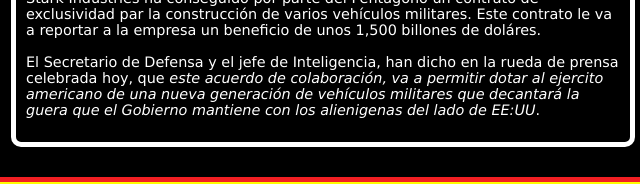
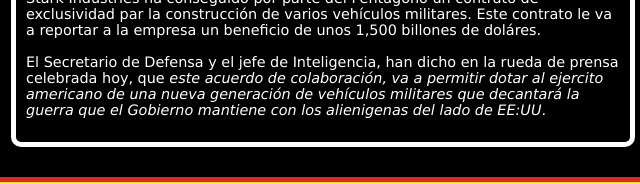
Before and after one commit to javimalvarez/marvel, a plain HTML site: page index.html in a window 1280 px wide. Shown: the part 631-815 px from the top of the page, 241-881 px from the left. Drawn offline with Linux system fonts and the light colour scheme.

Commit message:
Update index.html

```diff
--- a/index.html
+++ b/index.html
@@ -31,7 +31,7 @@
 					<a href="https://es.wikipedia.org/wiki/Industrias_Stark">Stark Industries inc.,</a> propiedad del genio, playboy, filántropo y multimillonario <a href="https://en.wikipedia.org/wiki/Tony_Stark_(Marvel_Cinematic_Universe)">Tony Stark</a>, más conocido como Ironman, participa en un proyecto en el que intenta llevar los avances logrados por su división militar de investigación al campo de los vehículos militares.<br/><br/>
 					Pepper Pots, responsable del proyecto ha comentado que todos los progresos logrados en la última década van a llevar a la fabricación de vehículos militares prácticamente indestrutibles. Así mismo, ha reconocido que todos los logros alcanzados por la división militar de Stark Industries, se deben al desarrollo y aplicación de tecnología alienigena.<br/><br/>
 					Stark Industries ha conseguido por parte del Pentágono un contrato de exclusividad par la construcción de varios vehículos militares. Este contrato le va a reportar a la empresa un beneficio de unos 1,500 billones de doláres.<br/><br/>
-					El Secretario de Defensa y el jefe de Inteligencia, han dicho en la rueda de prensa celebrada hoy, que <em>este acuerdo de colaboración, va a permitir dotar al ejercito americano de una nueva generación de vehículos militares que decantará la guera que el Gobierno mantiene con los alienigenas del lado de EE:UU</em>.
+					El Secretario de Defensa y el jefe de Inteligencia, han dicho en la rueda de prensa celebrada hoy, que <em>este acuerdo de colaboración, va a permitir dotar al ejercito americano de una nueva generación de vehículos militares que decantará la guerra que el Gobierno mantiene con los alienigenas del lado de EE:UU</em>.
 				</p>
 			</div>
 		</article>
```
